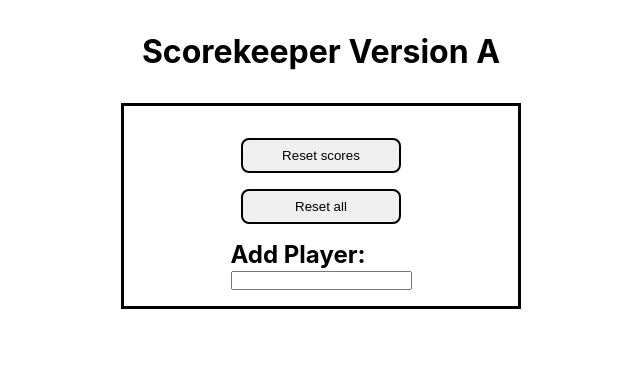
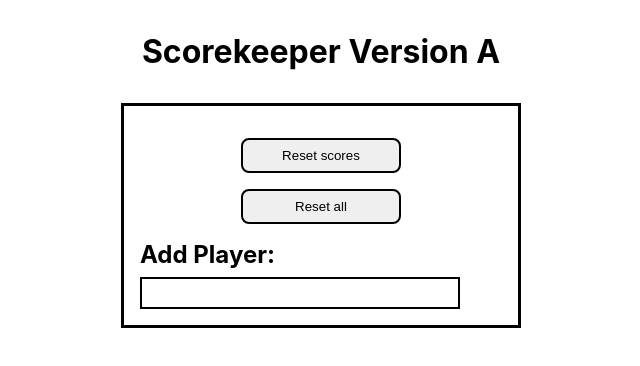
Before and after one commit to sebsch1337/score-keeper-app, a React (Create React App) app: page / in a window 1280 px wide. Shown: the top 366 px of the page, without its empty margins (319-959 px from the left). Built offline with nearby package versions, Linux system fonts and the light colour scheme.

Commit message:
clean components

```diff
--- a/src/App.js
+++ b/src/App.js
@@ -1,9 +1,8 @@
 import styled from "styled-components";
-import ResetButton from "./components/ResetButton";
+import { useState } from "react";
+import { v4 as uuid } from "uuid";
+
 import Player from "./components/Player";
-import PlayerForm from "./components/PlayerForm";
-import { useEffect, useState } from "react";
-import { v4 as uuid } from "uuid";
 
 function App() {
   const [players, setPlayers] = useState([]);
@@ -95,9 +94,17 @@ const PlayerList = styled.ul`
   display: flex;
   flex-direction: column;
   justify-content: center;
+  gap: 0.5rem;
 `;
 
-const NewPlayer = styled.input``;
+const NewPlayer = styled.input`
+  height: 2rem;
+  width: 20rem;
+  font-size: 1.2em;
+  padding: 0.2em;
+  border: 2px solid black;
+  margin-top: 0.5rem;
+`;
 
 const PlayerContainer = styled.section`
   width: 25rem;
@@ -109,3 +116,17 @@ const PlayerContainer = styled.section`
   padding: 1em;
   gap: 1em;
 `;
+
+const ResetButton = styled.button`
+  border-radius: 0.5rem;
+  border: 2px solid black;
+  width: 10rem;
+  padding: 0.5rem;
+`;
+
+const PlayerForm = styled.form`
+  width: 100%;
+  display: flex;
+  flex-direction: column;
+  align-items: flex-start;
+`;
--- a/src/components/CalcButton/index.js
+++ /dev/null
@@ -1,10 +0,0 @@
-import styled from "styled-components";
-
-const CalcButton = styled.button`
-  border-radius: 0.5rem;
-  border: 2px solid black;
-  width: 1.4rem;
-  height: 1.4rem;
-`;
-
-export default CalcButton;
--- a/src/components/Player/index.js
+++ b/src/components/Player/index.js
@@ -1,5 +1,4 @@
 import styled from "styled-components";
-import CalcButton from "../CalcButton";
 
 const Player = ({ name, score, onAdd, onSubtract }) => {
   return (
@@ -21,7 +20,9 @@ const PlayerItem = styled.li`
   justify-content: space-between;
 `;
 
-const PlayerName = styled.p``;
+const PlayerName = styled.p`
+  font-weight: bold;
+`;
 const PlayerScore = styled.p``;
 
 const ScoreArea = styled.span`
@@ -29,4 +30,11 @@ const ScoreArea = styled.span`
   gap: 1em;
 `;
 
+const CalcButton = styled.button`
+  border-radius: 0.5rem;
+  border: 2px solid black;
+  width: 1.4rem;
+  height: 1.4rem;
+`;
+
 export default Player;
--- a/src/components/PlayerForm/index.js
+++ /dev/null
@@ -1,5 +0,0 @@
-import styled from "styled-components";
-
-const PlayerForm = styled.form``;
-
-export default PlayerForm;
--- a/src/components/ResetButton/index.js
+++ /dev/null
@@ -1,10 +0,0 @@
-import styled from "styled-components";
-
-const ResetButton = styled.button`
-  border-radius: 0.5rem;
-  border: 2px solid black;
-  width: 10rem;
-  padding: 0.5rem;
-`;
-
-export default ResetButton;
```
